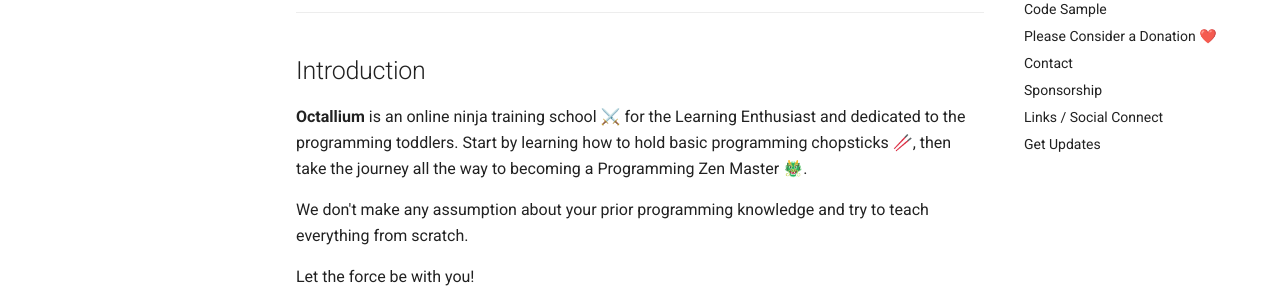
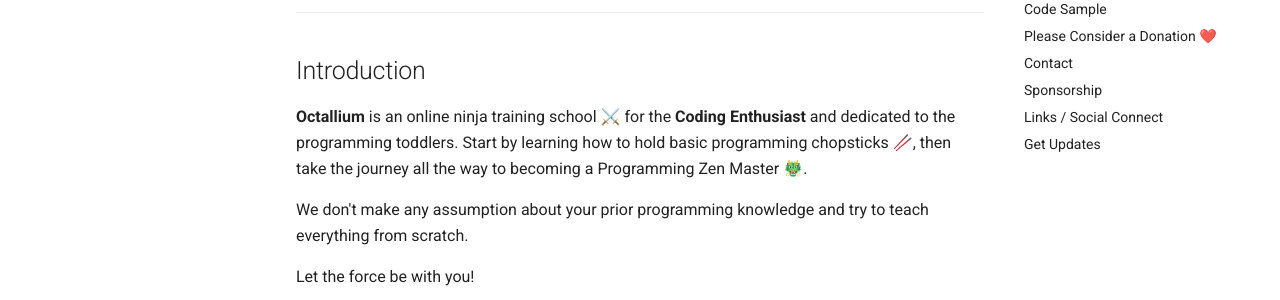
Before and after one commit to octallium/website, an MkDocs documentation site: the page built from docs/index.md, in a window 1280 px wide and 900 px high, scrolled down 384 px. Shown: the part 153-453 px from the top of the window. Built offline with MkDocs 1.6.1 and Material for MkDocs 9.7.7, drawn with Linux system fonts in a browser that asks for light colours; comment, search, counter and statistics services are not loaded.

Commit message:
initial commit

```diff
--- a/docs/index.md
+++ b/docs/index.md
@@ -13,7 +13,7 @@
 
 ## Introduction
 
-**Octallium** is an online ninja training school ⚔️ for the Learning Enthusiast and dedicated to the programming toddlers. Start by learning how to hold basic programming chopsticks 🥢, then take the journey all the way to becoming a Programming Zen Master 🐲.
+**Octallium** is an online ninja training school ⚔️ for the **Coding Enthusiast** and dedicated to the programming toddlers. Start by learning how to hold basic programming chopsticks 🥢, then take the journey all the way to becoming a Programming Zen Master 🐲.
 
 We don't make any assumption about your prior programming knowledge and try to teach everything from scratch.
 
```
Also changed, not shown: README.md (+1 -1 lines).
